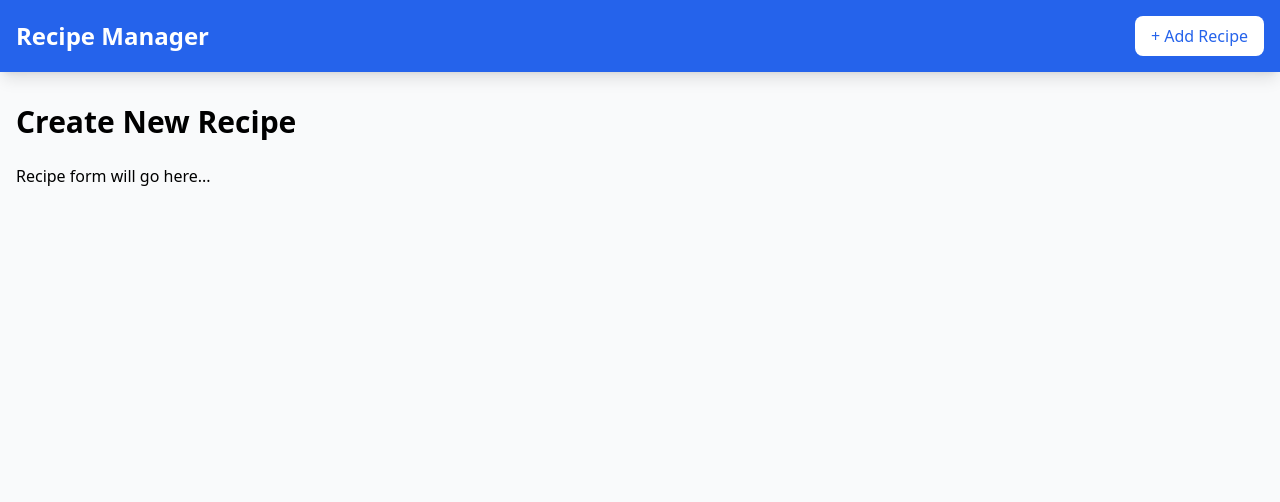
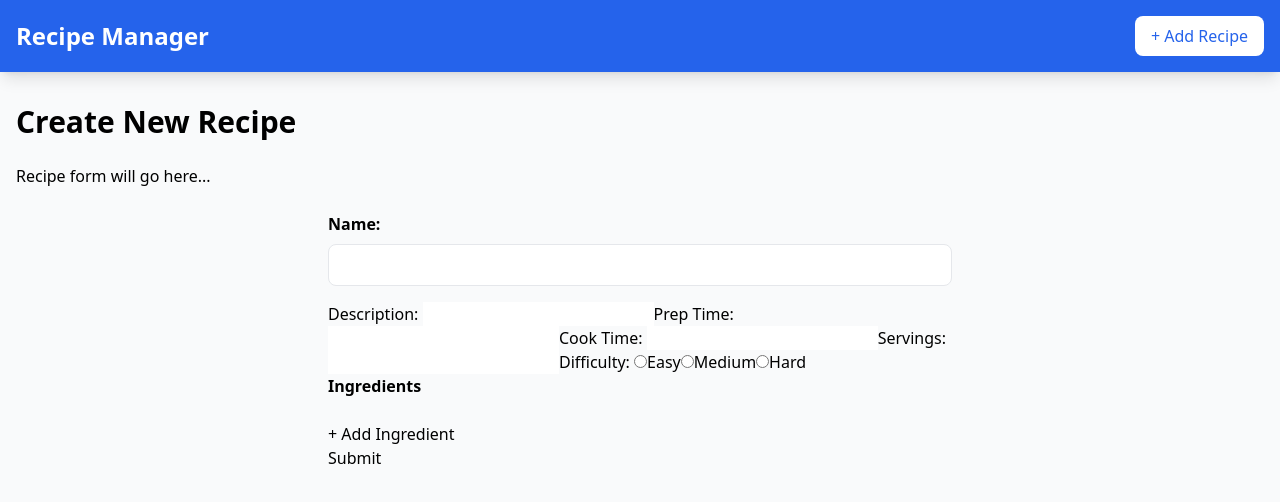
Before and after one commit to masonthieman/Chef-s-Kiss, a React (Create React App) app: page /create in a window 1280 px wide. Shown: the top 502 px of the page. Built offline with nearby package versions, Linux system fonts and the light colour scheme.

Commit message:
createRecipe:: Added some form elements and handled text input for multiple fields

```diff
--- a/src/pages/CreateRecipe.jsx
+++ b/src/pages/CreateRecipe.jsx
@@ -1,10 +1,175 @@
-function CreateRecipe() {
+import React from "react";
+import { useNavigate } from "react-router-dom";
+import { useState, useEffect } from "react";
+import RecipeCard from "../components/RecipeCard";
+const CreateRecipe = () => {
+  const navigate = useNavigate();
+  const [recipeData, setRecipeData] = useState({
+    name: "",
+    cookTime: 0,
+    category: "",
+    createdAt: "",
+    description: "",
+    difficulty: "Medium",
+    imageUrl: "",
+    ingredients: [],
+    instructions: [],
+    prepTime: 0,
+    servings: 0,
+    tags: [],
+  });
+
+  const handleChange = (e) => {
+    // Extract the text value and field name from component upon input
+    const value = e.target.value;
+    const key = e.target.name;
+
+    // Create a new state out of existing recipe data then set recipe data state to modified new state
+    setRecipeData((prev) => ({
+      ...prev,
+      [key]: value,
+    }));
+  };
+
+  const addIngredient = () => {
+    setRecipeData((prev) => ({
+      ...prev,
+      ingredients: [...prev.ingredients, ""],
+    }));
+  };
+
+  const removeIngredient = (index) => {
+    setRecipeData((prev) => ({
+      ...prev,
+      ingredients: [
+        ...prev.ingredients.slice(0, index),
+        ...prev.ingredients.slice(index + 1),
+      ],
+    }));
+  };
+  const handleIngredientChange = (value, index) => {
+    setRecipeData((prev) => ({
+      ...prev,
+      ingredients: [
+        ...prev.ingredients[(0, index)],
+        value,
+        ...prev.ingredients[index + 1],
+      ],
+    }));
+  };
+
+  const handleSubmit = (e) => {};
+
   return (
-    <div>
+    <>
       <h1 className="text-3xl font-bold mb-6">Create New Recipe</h1>
       <p>Recipe form will go here...</p>
-    </div>
+
+      <form className="max-w-2xl mx-auto p-6">
+        <div className="mb-4">
+          <div className="mb-4">
+            <label className="block font-bold mb-2" htmlFor="name">
+              Name:{" "}
+            </label>
+            <input
+              className="w-full px-4 py-2 border rounded-lg"
+              id="nameInput"
+              onChange={handleChange}
+              type="text"
+              name="name"
+              required
+            />
+          </div>
+          <label htmlFor="descriptionInput">Description: </label>
+          <input
+            id="descriptionInput"
+            onChange={handleChange}
+            type="text"
+            name="description"
+          />
+
+          <label htmlFor="prepInput">Prep Time: </label>
+          <input
+            id="prepInput"
+            onChange={handleChange}
+            type="number"
+            name="prepTime"
+          />
+
+          <label htmlFor="cookInput">Cook Time: </label>
+          <input
+            id="cookInput"
+            onChange={handleChange}
+            type="number"
+            name="cookTime"
+          />
+
+          <label htmlFor="servingsInput">Servings: </label>
+          <input
+            id="servingsInput"
+            onChange={handleChange}
+            type="number"
+            name="servings"
+          />
+
+          <label htmlFor="difficultyInput">Difficulty: </label>
+          <input
+            name="difficulty"
+            value="Easy"
+            id="difficultyEasy"
+            onChange={handleChange}
+            type="radio"
+          />
+          <label htmlFor="difficultyEasy">Easy</label>
+          <input
+            name="difficulty"
+            value="Medium"
+            id="difficultyMedium"
+            onChange={handleChange}
+            type="radio"
+          />
+          <label htmlFor="difficultyMedium">Medium</label>
+          <input
+            name="difficulty"
+            value="Hard"
+            id="difficultyHard"
+            onChange={handleChange}
+            type="radio"
+          />
+          <label htmlFor="difficultyHard">Hard</label>
+          <div className="mb-6">
+            <label className="block font-bold mb-2" htmlFor="ingredientsList">
+              Ingredients
+            </label>
+
+            {recipeData.ingredients.map((ingredient, index) => (
+
+              <div>
+
+                <input
+                  key={index}
+                  name="ingredients"
+                  type="text"
+                  onChange={handleIngredientChange(ingredient, index)}
+                  value={recipeData.ingredients[index]}
+                  placeholder="e.g., 2 cups of flour"
+                />
+
+             </div>
+            ))}
+
+            </div>
+          </div>
+        <button onClick={addIngredient}>+ Add Ingredient</button>
+
+        <div>
+        <button type="submit" onClick={handleSubmit}>
+          Submit
+        </button>
+        </div>
+      </form>
+    </>
   );
-}
+};
 
 export default CreateRecipe;
```
